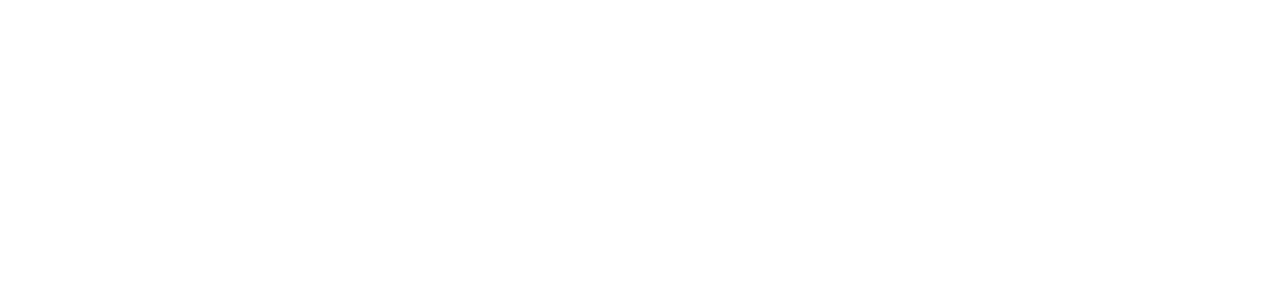
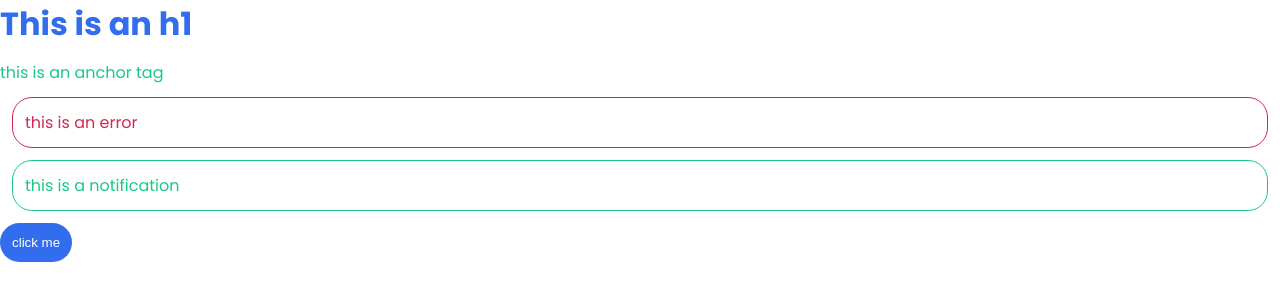
Before and after one commit to AEDesigns/krakenCSS, a plain HTML site: page index.html in a window 1280 px wide. Drawn offline with Linux system fonts and the light colour scheme.

Commit message:
playing with styles

```diff
--- /dev/null
+++ b/_variables.scss
@@ -0,0 +1,13 @@
+// theme colors
+$primary: #326dee !default;
+$secondary: #1ac886 !default;
+$error: #d32752 !default;
+$info: #f6c31c !default;
+
+// spacing
+$base-padding: 0.75rem;
+$base-margin: 0.75rem;
+
+// borders
+$base-border-thickness: 1px;
+$base-border-radius: 20px;
--- a/index.html
+++ b/index.html
@@ -4,9 +4,14 @@
     <meta charset="UTF-8">
     <meta http-equiv="X-UA-Compatible" content="IE=edge">
     <meta name="viewport" content="width=device-width, initial-scale=1.0">
+    <link rel="stylesheet" href="/css/index.css">
     <title>Document</title>
 </head>
 <body>
-
+    <h1>This is an h1</h1>
+    <a href="#">this is an anchor tag</a>
+    <p class="error">this is an error</p>
+    <p class="notification">this is a notification</p>
+    <button>click me</button>
 </body>
 </html>
--- a/index.scss
+++ b/index.scss
@@ -0,0 +1,68 @@
+// import google font
+@import url('https://fonts.googleapis.com/css2?family=Poppins:ital,wght@0,100;0,200;0,300;0,400;0,500;0,600;0,700;0,800;0,900;1,100;1,200;1,300;1,400;1,500;1,600;1,700;1,800;1,900&display=swap');
+
+@import 'variables';
+/* reset styles */
+* {
+  color: inherit;
+  margin: 0;
+}
+
+body {
+  font-family: Poppins;
+}
+
+ul {
+  padding: 0;
+  list-style-type: none;
+}
+
+a {
+  text-decoration: none;
+}
+
+hr {
+  border: 0;
+  border-top: 1px dotted #efefef;
+}
+
+img {
+  max-width: 100%;
+}
+
+h1 {
+  color: $primary;
+
+  margin-bottom: $base-margin;
+}
+a {
+  color: $secondary;
+}
+button {
+  color: white;
+  border: 0;
+  background: $primary;
+
+  border-radius: $base-border-radius;
+  padding: $base-padding;
+}
+.error {
+  color: $error;
+  border-color: $error;
+  border-style: solid;
+
+  margin: $base-margin;
+  padding: $base-padding;
+  border-radius: $base-border-radius;
+  border-width: $base-border-thickness;
+}
+.notification {
+  color: $secondary;
+  border-color: $secondary;
+  border-style: solid;
+
+  margin: $base-margin;
+  padding: $base-padding;
+  border-radius: $base-border-radius;
+  border-width: $base-border-thickness;
+}
```
Also changed, not shown: css/index.css.
